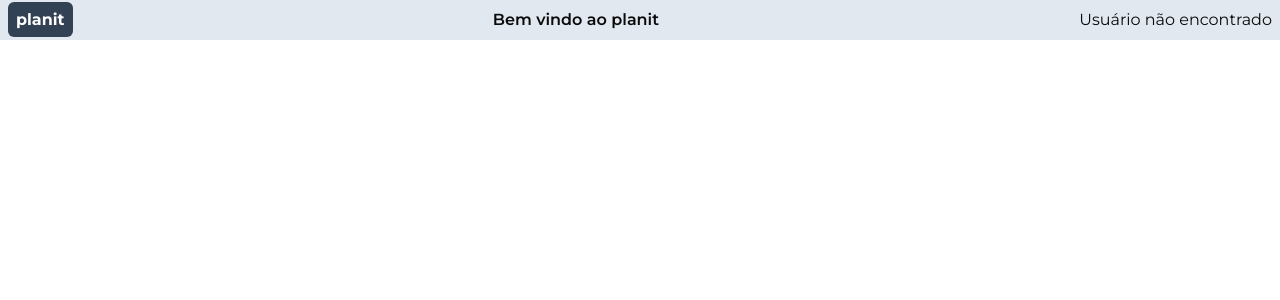
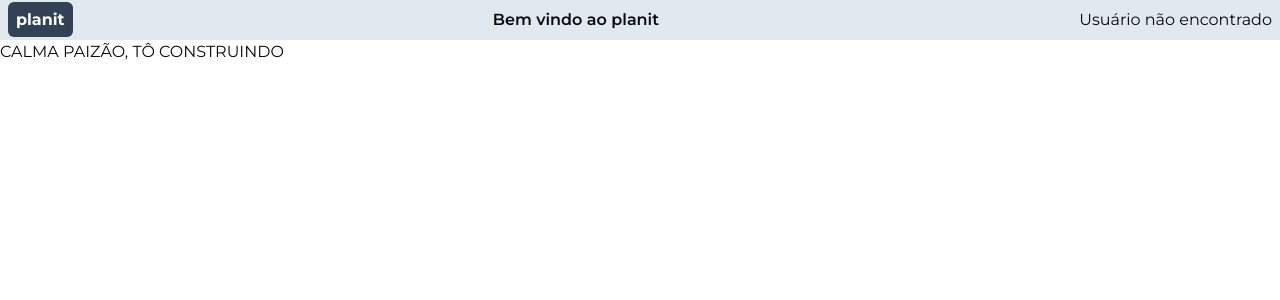
Before and after one commit to ItaloCosta-dev/planit, a Next.js app: page /task-page in a window 1280 px wide. Shown: the top 300 px of the page. Built offline with nearby package versions, Linux system fonts and the light colour scheme.

Commit message:
fix: mensagem de erro

```diff
--- a/app/task-page/page.tsx
+++ b/app/task-page/page.tsx
@@ -58,6 +58,7 @@ const TaskPage = () => {
           )}
         </div>
       </header>
+      <h1>CALMA PAIZÃO, TÔ CONSTRUINDO</h1>
     </div>
   );
 };
```
